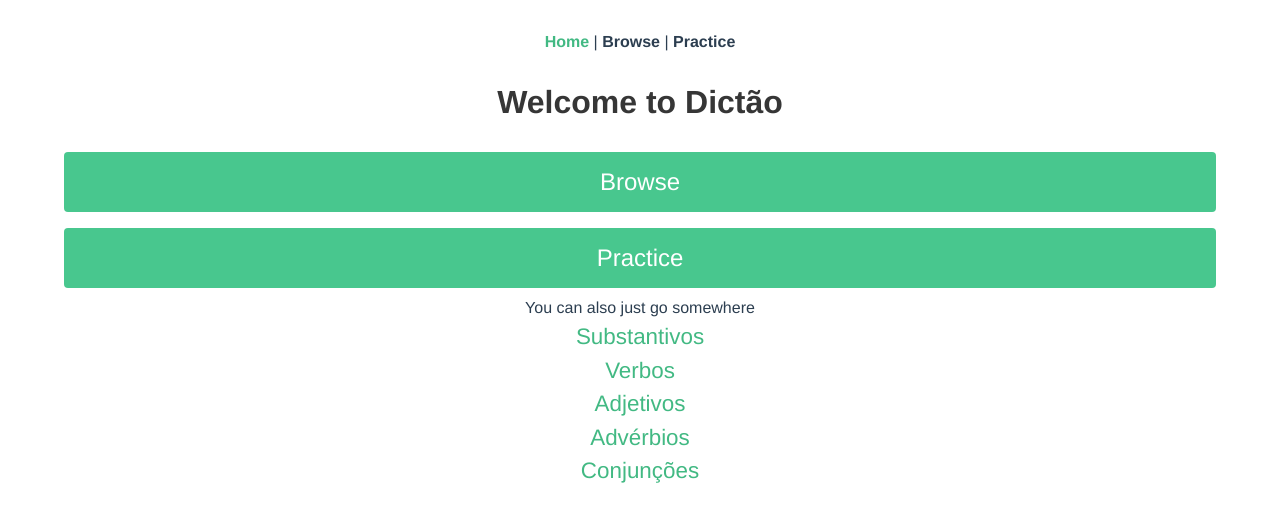
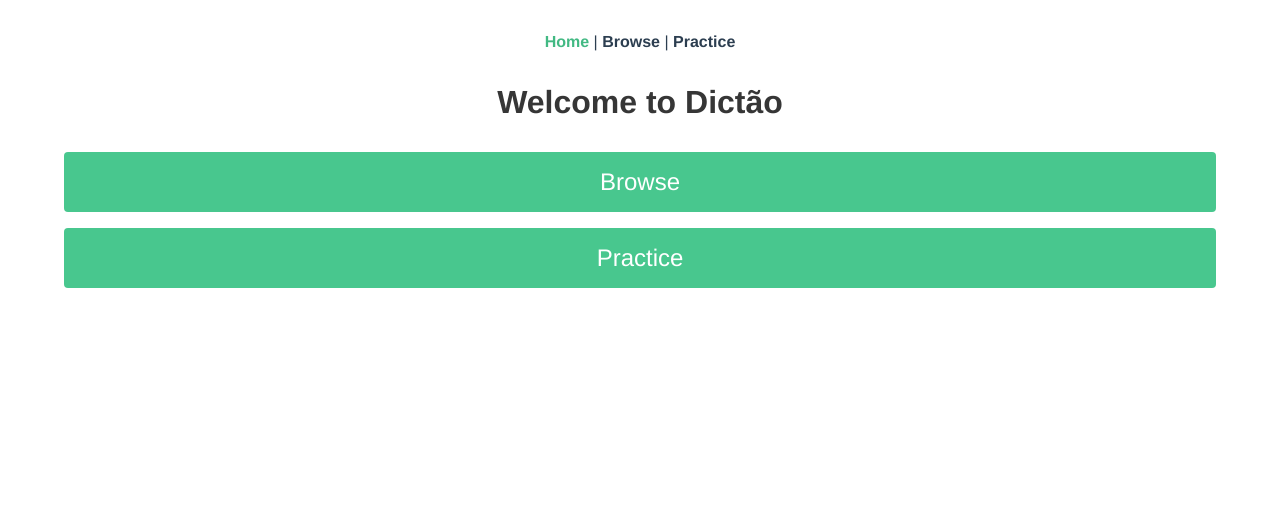
Before and after one commit to levosos/dictao, a Vue app: page / in a window 1280 px wide. Shown: the top 522 px of the page. Built offline with nearby package versions, Linux system fonts and the light colour scheme.

Commit message:
Deleted collection pages
- Removed 'Page' component
- Removed /random route
- Deleted dependency 'lodash.sample'

```diff
--- a/package.json
+++ b/package.json
@@ -11,7 +11,6 @@
     "@mdi/font": "^5.9.55",
     "buefy": "^0.9.8",
     "core-js": "^3.6.5",
-    "lodash.sample": "^4.2.1",
     "lodash.shuffle": "^4.2.0",
     "vue": "^2.6.11",
     "vue-router": "^3.5.2"
--- a/src/components/Page.vue
+++ /dev/null
@@ -1,34 +0,0 @@
-<template>
-  <div>
-    <h2 class="title">{{ en }} &#8226; {{ pt }}</h2>
-    <b-tabs v-model="tab" position="is-centered" type="is-toggle" :animated="false">
-      <b-tab-item label="Practice">
-        <Practice v-bind="$props" />
-      </b-tab-item>
-      <b-tab-item label="List">
-        <List v-bind="$props" />
-      </b-tab-item>
-    </b-tabs>
-  </div>
-</template>
-
-<script>
-import List from './List.vue'
-import Practice from './Practice.vue'
-
-export default {
-  components: {
-    List,
-    Practice,
-  },
-  data() {
-    return { tab: 0 }
-  },
-  props: {
-    'en': String,
-    'pt': String,
-    ...List.props,
-    ...Practice.props,
-  },
-}
-</script>
--- a/src/router/index.js
+++ b/src/router/index.js
@@ -1,22 +1,9 @@
 import Vue from 'vue'
 import VueRouter from 'vue-router'
 
-// views
 import Home from '../views/Home.vue'
 import Browse from '../views/Browse.vue'
 import Practice from '../views/Practice.vue'
-
-// components
-import Page from '../components/Page.vue'
-
-// collections
-import adjectives from '../collections/adjectives'
-import adverbs from '../collections/adverbs'
-import conjunctions from '../collections/conjunctions'
-import nouns from '../collections/nouns'
-import verbs from '../collections/verbs'
-
-import _ from 'lodash'
 
 Vue.use(VueRouter)
 
@@ -33,65 +20,6 @@ const routes = [
     path: '/practice',
     component: Practice
   },
-  {
-    path: '/random',
-    redirect: () => {
-      const options = [
-        '/adjectives',
-        '/adverbs',
-        '/conjunctions',
-        '/nouns',
-        '/verbs',
-      ]
-
-      return _.sample(options)
-    }
-  },
-  {
-    path: '/adjectives',
-    component: Page,
-    props: {
-      en: 'Adjectives',
-      pt: 'Adjetivos',
-      data: adjectives,
-    }
-  },
-  {
-    path: '/adverbs',
-    component: Page,
-    props: {
-      en: 'Adverbs',
-      pt: 'Advérbios',
-      data: adverbs,
-    }
-  },
-  {
-    path: '/conjunctions',
-    component: Page,
-    props: {
-      en: 'Conjunctions',
-      pt: 'Conjunções',
-      data: conjunctions,
-    },
-  },
-  {
-    path: '/nouns',
-    component: Page,
-    props: {
-      en: 'Nouns',
-      pt: 'Substantivos',
-      data: nouns,
-    }
-  },
-  {
-    path: '/verbs',
-    component: Page,
-    props: {
-      en: 'Verbs',
-      pt: 'Verbos',
-      data: verbs,
-    }
-  }
 ]
 
 const router = new VueRouter({
--- a/src/views/Home.vue
+++ b/src/views/Home.vue
@@ -3,12 +3,6 @@
     <h1 class="title">Welcome to Dictão</h1>
     <b-button type="is-success" size="is-large" tag="router-link" to="/browse">Browse</b-button>
     <b-button type="is-success" size="is-large" tag="router-link" to="/practice">Practice</b-button>
-    <p>You can also just go somewhere</p>
-    <div><router-link to="/nouns">Substantivos</router-link></div>
-    <div><router-link to="/verbs">Verbos</router-link></div>
-    <div><router-link to="/adjectives">Adjetivos</router-link></div>
-    <div><router-link to="/adverbs">Advérbios</router-link></div>
-    <div><router-link to="/conjunctions">Conjunções</router-link></div>
   </div>
 </template>
 
@@ -26,9 +20,4 @@ export default {
   /* top header has a margin-bottom of 1.5 rem */
   margin: 0.5rem;
 }
-a {
-  font-size: 140%;
-  text-decoration: none;
-  color: #42b983;
-}
 </style>
```
Also changed, not shown: 1 other file (tests, documents, lock files or other folders).
